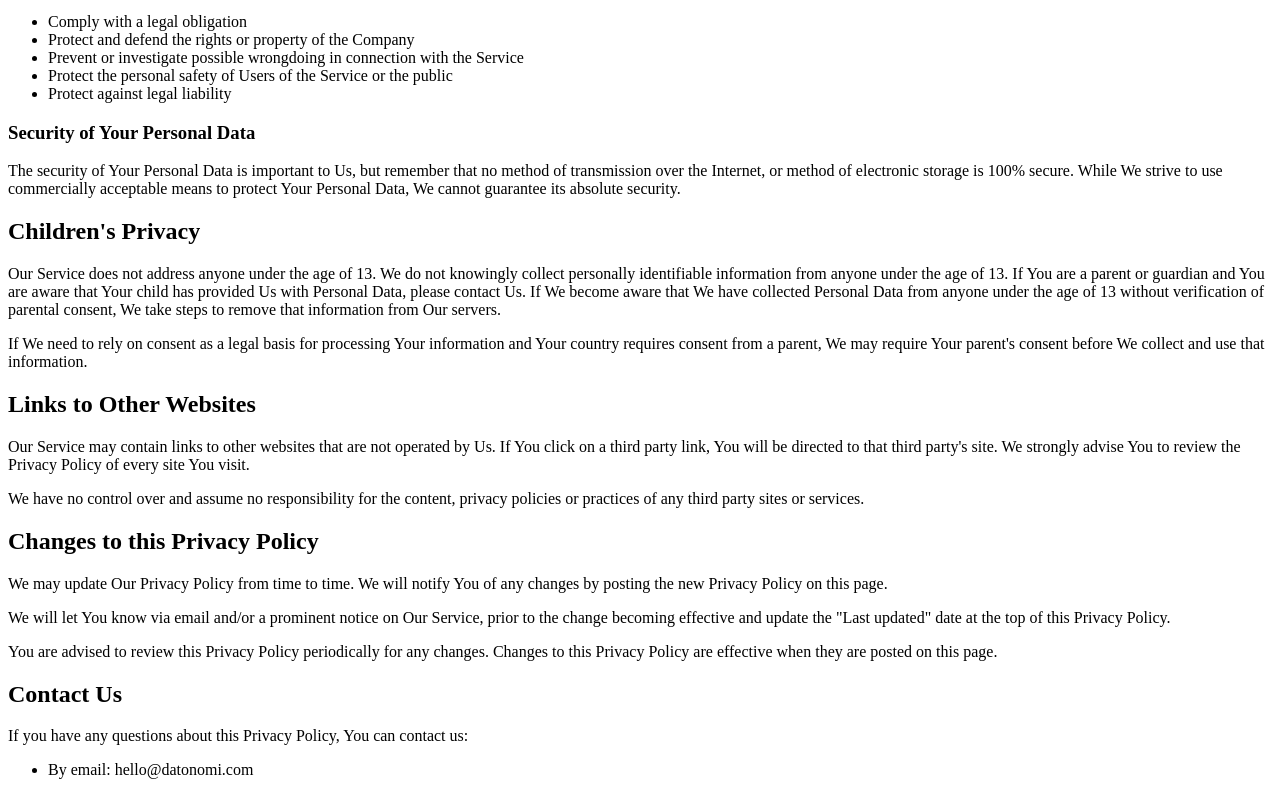
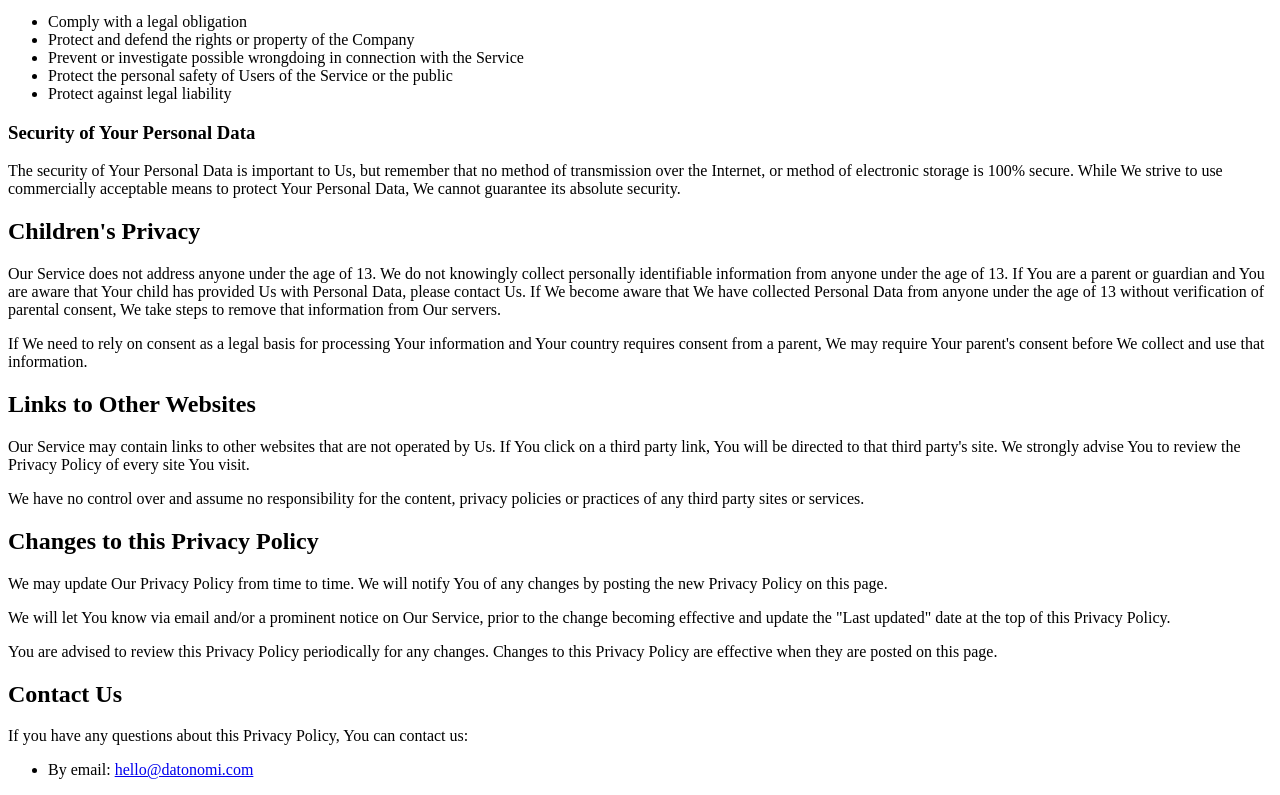
Before and after one commit to datonomi/datonomi.github.io, a plain HTML site: page djambi/privacy-policy.html in a window 1280 px wide. Shown: the part 2798-3593 px from the top of the page. Drawn offline with Linux system fonts and the light colour scheme.

Commit message:
Make email hyper linked

```diff
--- a/djambi/privacy-policy.html
+++ b/djambi/privacy-policy.html
@@ -222,7 +222,7 @@
 <h2>Contact Us</h2>
 <p>If you have any questions about this Privacy Policy, You can contact us:</p>
 <ul>
-    <li>By email: hello@datonomi.com</li>
+    <li>By email: <a href="mailto:hello@datonomi.com">hello@datonomi.com</a></li>
 </ul>
 
 </body>
```
